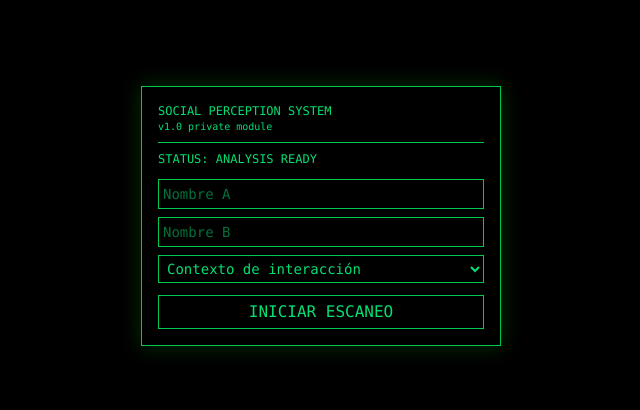
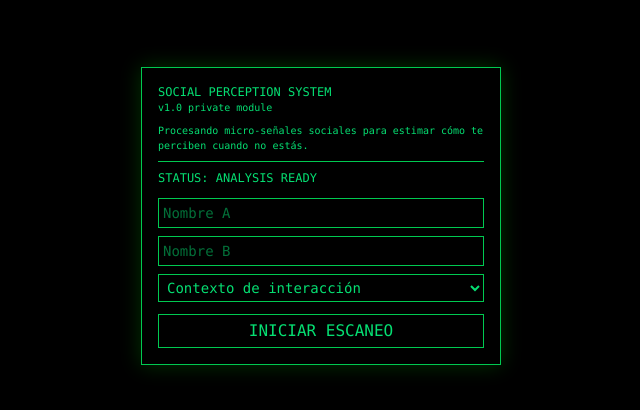
Before and after one commit to lopiensoloprogramo/socialperception, a React (Vite) app: page / in a window 1280 px wide. Shown: the part 184-594 px from the top of the page, without its empty margins (319-959 px from the left). Built offline with nearby package versions, Linux system fonts and the light colour scheme.

Commit message:
actualizacion de subtitulo

```diff
--- a/src/App.jsx
+++ b/src/App.jsx
@@ -78,6 +78,7 @@ export default function App() {
       <div className="border border-green-500 w-[360px] p-4 shadow-[0_0_20px_rgba(0,255,0,0.2)]">
         <p className="text-xs">SOCIAL PERCEPTION SYSTEM</p>
         <p className="text-[10px] mb-2">v1.0 private module</p>
+        <p className="text-[10px] mb-2">Procesando micro-señales sociales para estimar cómo te perciben cuando no estás.</p>
 
         <div className="border-t border-green-500 my-2"></div>
 
```
